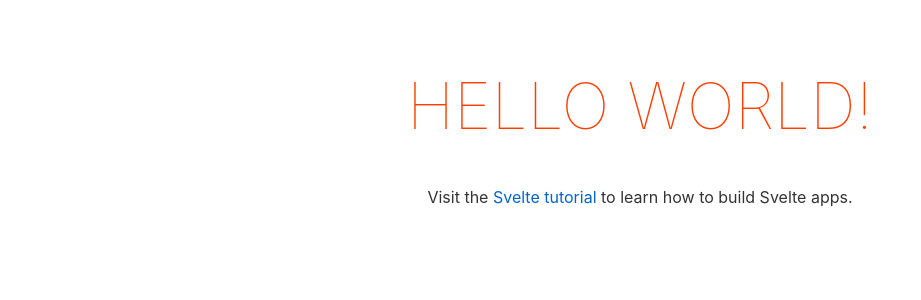
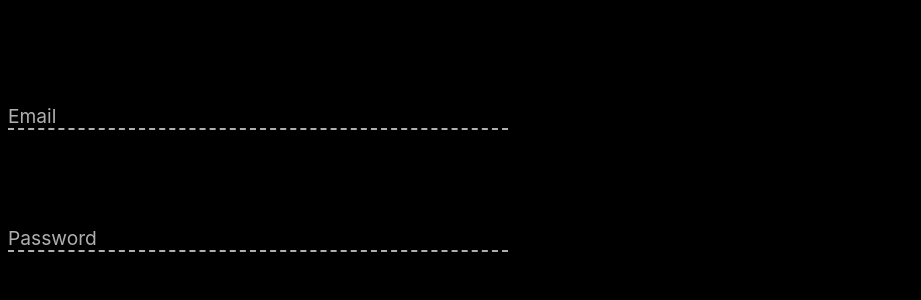
Before and after one commit to Hereiam123/Password-Validation-Meter, a Svelte app: page / in a window 1280 px wide. Shown: the top 300 px of the page, without its empty margins (0-921 px from the left). Built offline with nearby package versions, Linux system fonts and the light colour scheme.

Commit message:
Some form styling

```diff
--- a/public/global.css
+++ b/public/global.css
@@ -1,19 +1,22 @@
-html, body {
+html,
+body {
 	position: relative;
 	width: 100%;
 	height: 100%;
 }
 
 body {
-	color: #333;
+	color: white;
+	background-color: black;
 	margin: 0;
 	padding: 8px;
 	box-sizing: border-box;
-	font-family: -apple-system, BlinkMacSystemFont, "Segoe UI", Roboto, Oxygen-Sans, Ubuntu, Cantarell, "Helvetica Neue", sans-serif;
+	font-family: -apple-system, BlinkMacSystemFont, "Segoe UI", Roboto, Oxygen-Sans, Ubuntu, Cantarell, "Helvetica Neue",
+		sans-serif;
 }
 
 a {
-	color: rgb(0,100,200);
+	color: rgb(0, 100, 200);
 	text-decoration: none;
 }
 
@@ -22,14 +25,17 @@ a:hover {
 }
 
 a:visited {
-	color: rgb(0,80,160);
+	color: rgb(0, 80, 160);
 }
 
 label {
 	display: block;
 }
 
-input, button, select, textarea {
+input,
+button,
+select,
+textarea {
 	font-family: inherit;
 	font-size: inherit;
 	padding: 0.4em;
--- a/src/App.svelte
+++ b/src/App.svelte
@@ -1,30 +1,56 @@
 <script>
-	export let name;
+
 </script>
 
-<main>
-	<h1>Hello {name}!</h1>
-	<p>Visit the <a href="https://svelte.dev/tutorial">Svelte tutorial</a> to learn how to build Svelte apps.</p>
-</main>
-
 <style>
-	main {
-		text-align: center;
-		padding: 1em;
-		max-width: 240px;
-		margin: 0 auto;
+  form {
+    --text-color: #afafaf;
+    max-width: 500px;
   }
 
-	h1 {
-		color: #ff3e00;
-		text-transform: uppercase;
-		font-size: 4em;
-		font-weight: 100;
+  .field {
+    width: 100%;
+    position: relative;
+    border-bottom: 2px dashed var(--text-color);
+    margin: 4rem auto 1rem;
   }
 
-	@media (min-width: 640px) {
-		main {
-			max-width: none;
+  .label {
+    color: var(--text-color);
+    font-size: 1.2rem;
   }
+
+  .input {
+    outline: none;
+    border: none;
+    overflow: hidden;
+    margin: 0;
+    width: 100%;
+    padding: 0.25rem 0;
+    background: none;
+    color: white;
+    font-size: 1.2rem;
+    font-weight: bold;
+  }
+
+  .input:valid {
+    color: yellow;
+  }
+
+  input:invalid {
+    color: red;
   }
 </style>
+
+<main>
+  <form>
+    <div class="field">
+      <input type="email" name="email" placeholder="" class="input" />
+      <label for="email" class="label">Email</label>
+    </div>
+    <div class="field">
+      <input type="password" name="password" placeholder="" class="input" />
+      <label for="password" class="label">Password</label>
+    </div>
+  </form>
+</main>
```
Also changed, not shown: 1 other file (tests, documents, lock files or other folders). Lines whose indentation alone changed are shown as unchanged.
